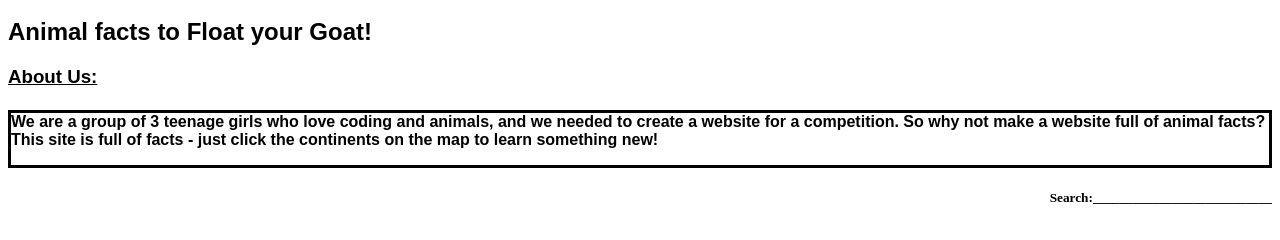
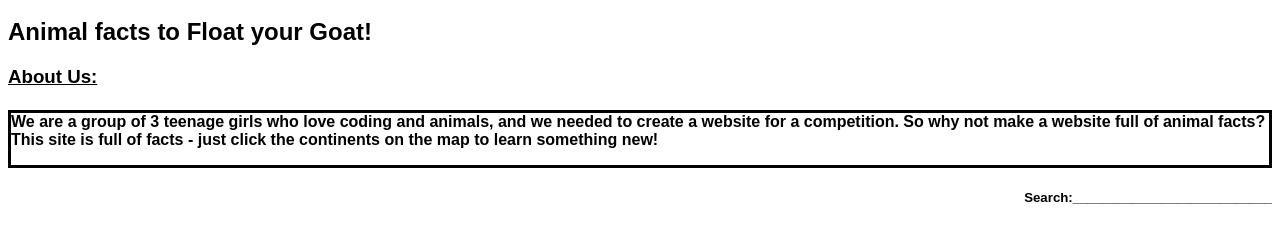
Before and after one commit to EmmaDropTables/Irrelephant, a plain HTML site: page irrelephant.html in a window 1280 px wide. Shown: the part 48-288 px from the top of the page. Drawn offline with Linux system fonts and the light colour scheme.

Commit message:
I forgot to set the font
Sorry

```diff
--- a/css/irrelephantcss.css
+++ b/css/irrelephantcss.css
@@ -16,3 +16,7 @@ h4{
   border-style: solid;
   border-width: 3px;
 }
+
+h5{
+  font-family: Arial;
+}
```
